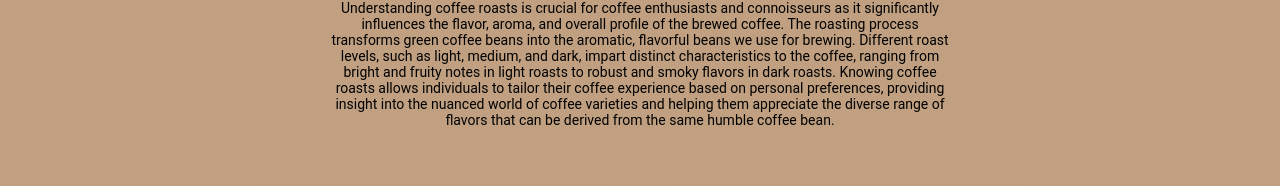
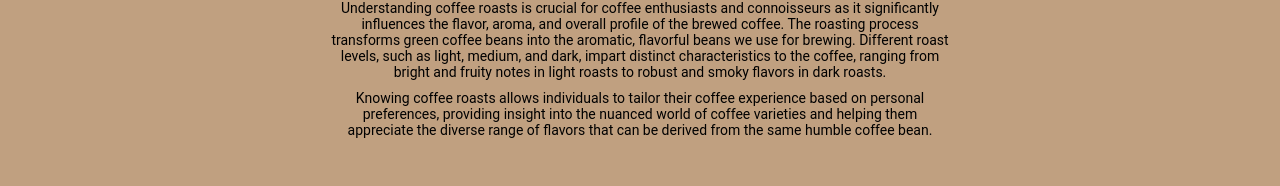
Before and after one commit to uvitkovs/coffee-app, a React app: page / in a window 1280 px wide. Shown: the part 292-478 px from the top of the page. Built offline with nearby package versions, Linux system fonts and the light colour scheme; the HTML template or start-up script is replaced by a standard one.

Commit message:
new paragraph styling for promo

```diff
--- a/src/components/Promo.jsx
+++ b/src/components/Promo.jsx
@@ -7,7 +7,8 @@ const Promo = () => {
         <img src="https://nypost.com/wp-content/uploads/sites/2/2023/01/coffee.jpg" alt="coffee cup with coffee beans" />
       </div>
       <div className="text-container">
-        <p>Understanding coffee roasts is crucial for coffee enthusiasts and connoisseurs as it significantly influences the flavor, aroma, and overall profile of the brewed coffee. The roasting process transforms green coffee beans into the aromatic, flavorful beans we use for brewing. Different roast levels, such as light, medium, and dark, impart distinct characteristics to the coffee, ranging from bright and fruity notes in light roasts to robust and smoky flavors in dark roasts. Knowing coffee roasts allows individuals to tailor their coffee experience based on personal preferences, providing insight into the nuanced world of coffee varieties and helping them appreciate the diverse range of flavors that can be derived from the same humble coffee bean.</p>
+        <p>Understanding coffee roasts is crucial for coffee enthusiasts and connoisseurs as it significantly influences the flavor, aroma, and overall profile of the brewed coffee. The roasting process transforms green coffee beans into the aromatic, flavorful beans we use for brewing. Different roast levels, such as light, medium, and dark, impart distinct characteristics to the coffee, ranging from bright and fruity notes in light roasts to robust and smoky flavors in dark roasts. </p>
+        <p>Knowing coffee roasts allows individuals to tailor their coffee experience based on personal preferences, providing insight into the nuanced world of coffee varieties and helping them appreciate the diverse range of flavors that can be derived from the same humble coffee bean.</p>
       </div>
     </div>
   );
```
